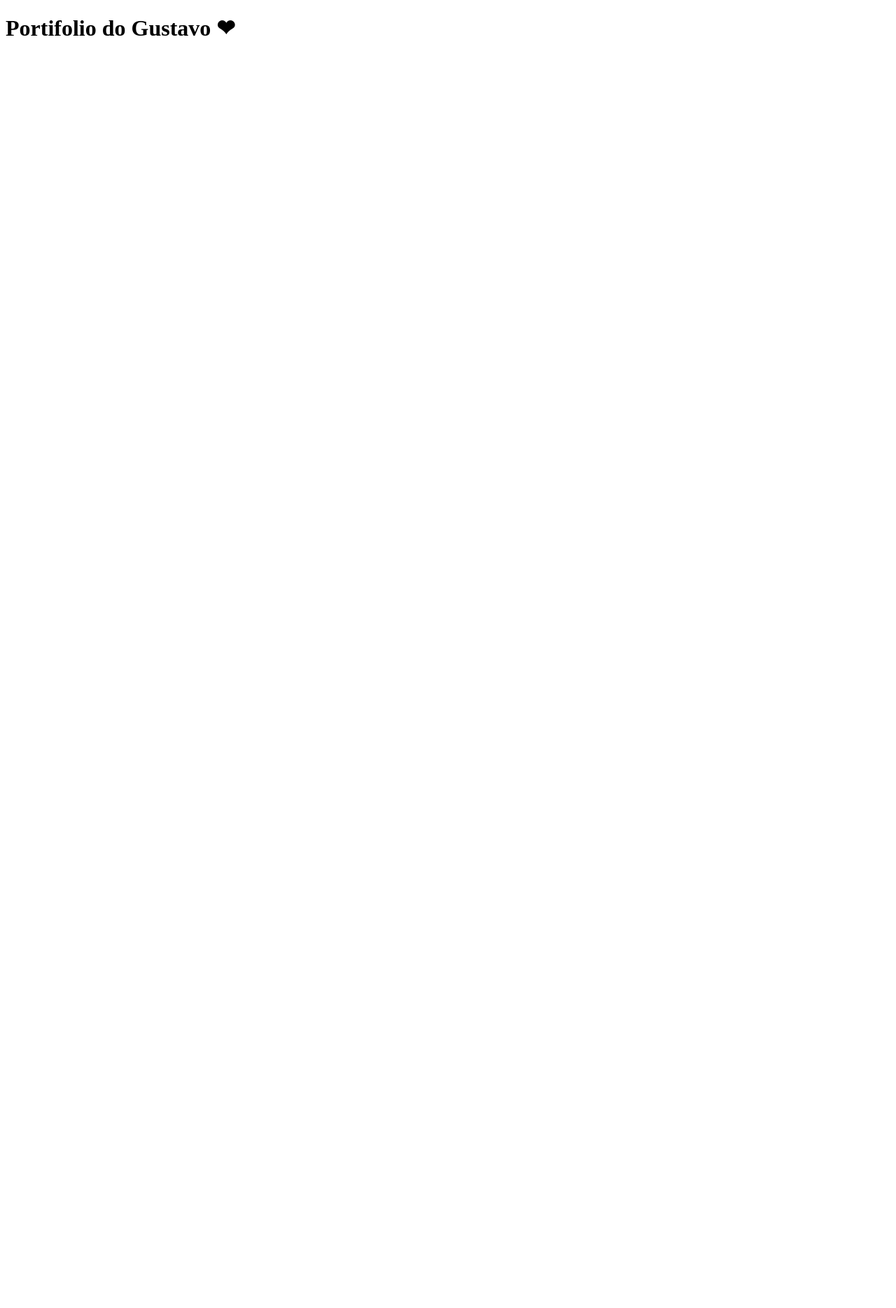
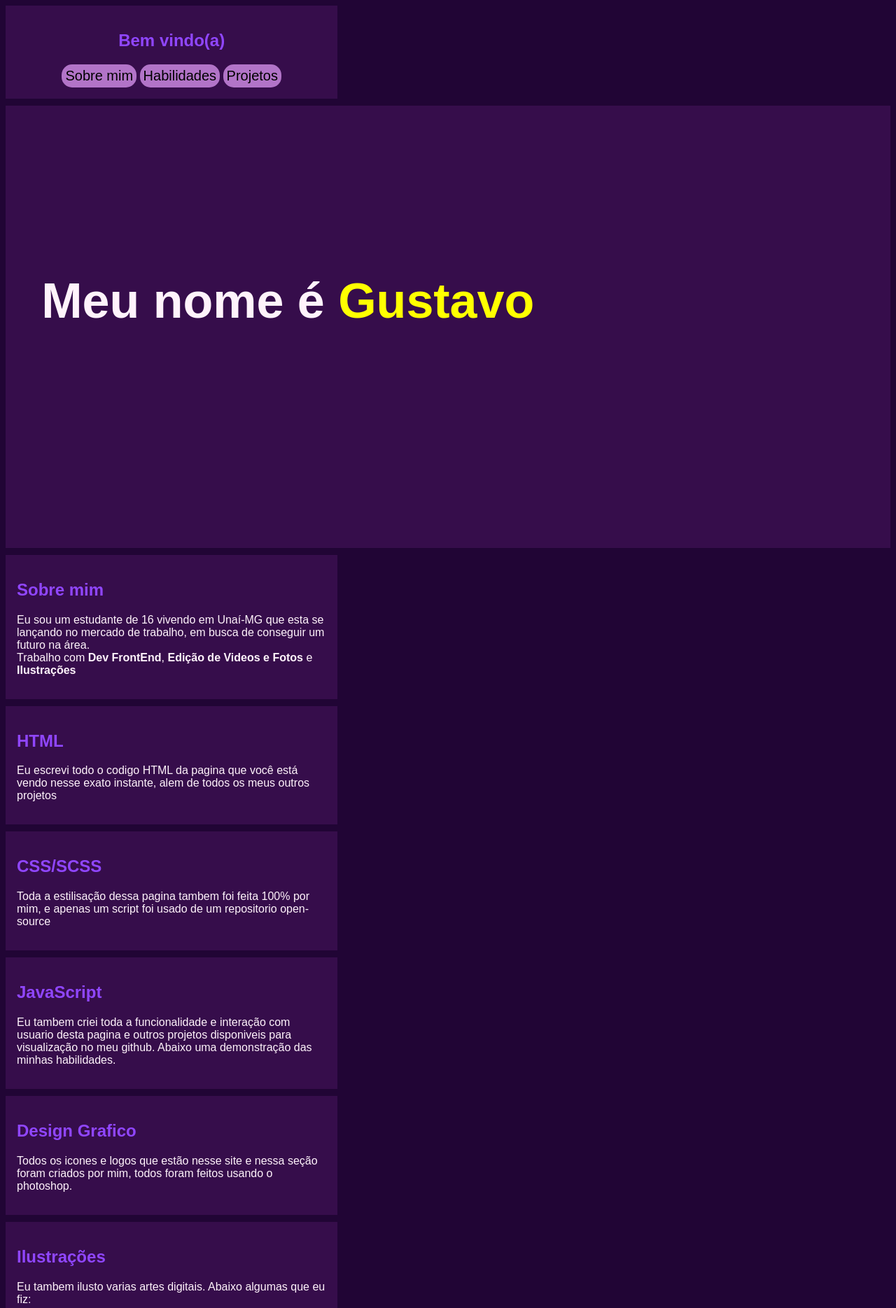
Before and after one commit to Gravyard-Gay/portfolio, a plain HTML site: page index.html in a window 1280 px wide. Shown: the top 1869 px of the page at 70% size. Before the commit the page ends 800 px from the top, so only its background shows below. Drawn offline with Linux system fonts and the light colour scheme.

Commit message:
Começei o CSS e o JS

```diff
--- a/index.html
+++ b/index.html
@@ -5,16 +5,84 @@
     <meta http-equiv="X-UA-Compatible" content="IE=edge">
     <meta name="viewport" content="width=device-width, initial-scale=1.0">
     <title>Portifolio</title>
+    <link rel="stylesheet" href="styles/style.css">
 </head>
 <body>
     <header>
-        <h1>Portifolio do Gustavo ❤</h1>
+        <div class="bem-vindo">
+            <h2>Bem vindo(a)</h2>
+            <button class="grid-item">Sobre mim</button>
+            <button class="grid-item">Habilidades</button>
+            <button class="grid-item">Projetos</button>
+        </div>
+        <div class="apresenta-me">
+            <h1 class="apresenta-text">Meu nome é <b class="gusta">Gustavo</b></h1>
+        </div>
     </header>
     <main>
+        <section class="sobre-mim">
+            <div>
+                <h2>Sobre mim</h2>
+                <p>
+                    Eu sou um estudante de 16 vivendo em Unaí-MG que esta se lançando no mercado de trabalho,
+                    em busca de conseguir um futuro na área.<br>
+                    Trabalho com <b>Dev FrontEnd</b>, <b>Edição de Videos e Fotos</b> e <b>Ilustrações</b>
+                </p>
+            </div>
+        </section>
+        <section class="habilidades">
+            <div class="h-html">
+                <h2>HTML</h2>
+                <p>
+                    Eu escrevi todo o codigo HTML da pagina que você está vendo nesse exato instante, alem de todos os meus outros projetos
+                </p>
+            </div>
+            <div class="h-css">
+                <h2>CSS/SCSS</h2>
+                <p>
+                    Toda a estilisação dessa pagina tambem foi feita 100% por mim, e apenas um script foi usado de um repositorio open-source
+                </p>
+            </div>
+            <div class="h-js">
+                <h2>JavaScript</h2>
+                <p>
+                    Eu tambem criei toda a funcionalidade e interação com usuario desta pagina e outros
+                    projetos disponiveis para visualização no meu github. Abaixo uma demonstração das minhas habilidades.
+                </p>
+            </div>
+            <div class="h-design">
+                <h2>Design Grafico</h2>
+                <p>
+                    Todos os icones e logos que estão nesse site e nessa seção foram criados
+                    por mim, todos foram feitos usando o photoshop.
+                </p>
+            </div>
+            <div class="h-draw">
+                <h2>Ilustrações</h2>
+                <p>
+                    Eu tambem ilusto varias artes digitais. Abaixo algumas que eu fiz:
+                </p>
+                <div class="h-draws">
+                    <img class="sect-img" src="images/draw1.png" alt="Gato de fogo e Cachorro de Agua">
+                    <img class="sect-img" src="images/draw2.png" alt="Meditação">
+                    <img class="sect-img" src="images/draw3.png" alt="Fan art Bayonetta">
+                </div>
+            </div><!--
+            <div class="h-edit">
+                <h2>Edição de video</h2>
+            </div>
+        </section>-->
+        <section class="projetos">
 
+        </section>
     </main>
     <footer>
-
+        <div>
+            <h3>Help</h3>
+            <a href="#">Github</a>
+            <a href="#">Linkedin</a>
+        </div>
     </footer>
+    <script src="scripts/app.js"></script>
 </body>
 </html>
--- a/scripts/app.js
+++ b/scripts/app.js
@@ -0,0 +1 @@
+let gustaText = document.querySelector(".gusta")
--- a/styles/style.scss
+++ b/styles/style.scss
@@ -0,0 +1,62 @@
+$main-color: #b274c8;
+$sub-color: #64337d;
+$bg-color: #210535;
+$high-color-a: #9046ff;
+$high-color-b: #e769fd;
+$high-color-c: #d98afd;
+$border-color: #360d4b;
+$text-color: #fff3fb;
+
+body{
+    background-color: $bg-color;
+    font-family: sans-serif;
+    color: $text-color;
+    button{
+        font-size: 20px;
+        border-radius: 15px;
+        padding: 5px;
+        background-color: $main-color;
+        border: 0;
+        transition: 200ms;
+        &:hover{
+            background-color: $sub-color;
+            color: #fff3fb;
+            cursor: pointer;
+        }
+    }
+    h1{
+        color: $main-color;
+    }
+    h2{
+        color: $high-color-a;
+    }
+    img{
+        width: 300px;
+    }
+    a{
+        color: $high-color-c;
+    }
+    div{
+        background: $border-color;
+        padding: 16px;
+        margin-bottom: 10px;
+        width: 35%;
+    }
+}
+
+.bem-vindo{
+    text-align: center;
+}
+.apresenta-me{
+    width: auto;
+    height: 600px;
+    .apresenta-text{
+        position: absolute;
+        font-size: 70px;
+        transform: translate(5%, 220%);
+        color: $text-color;
+        b{
+            color: yellow;
+        }
+    }
+}
```
Also changed, not shown: styles/style.css (added), 4 other files.
